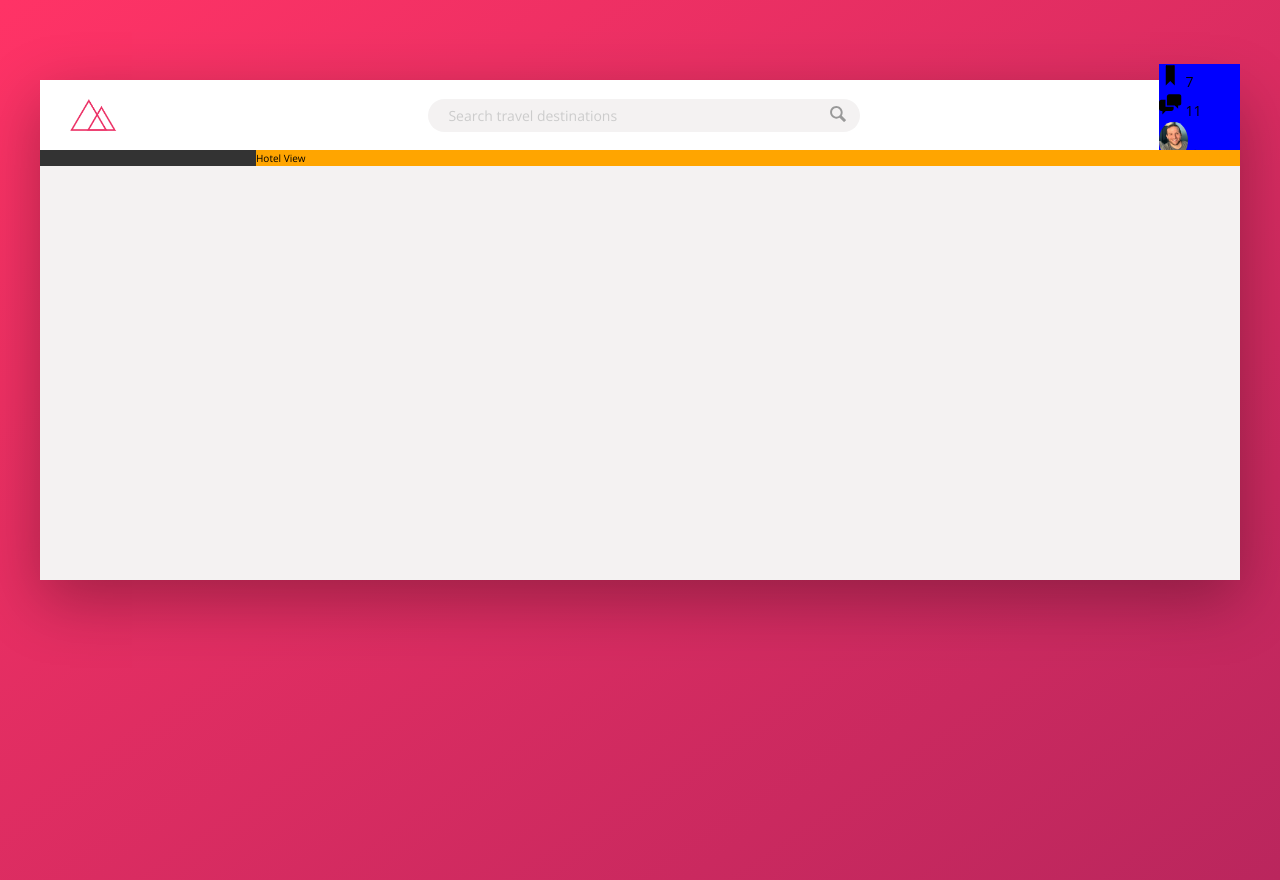
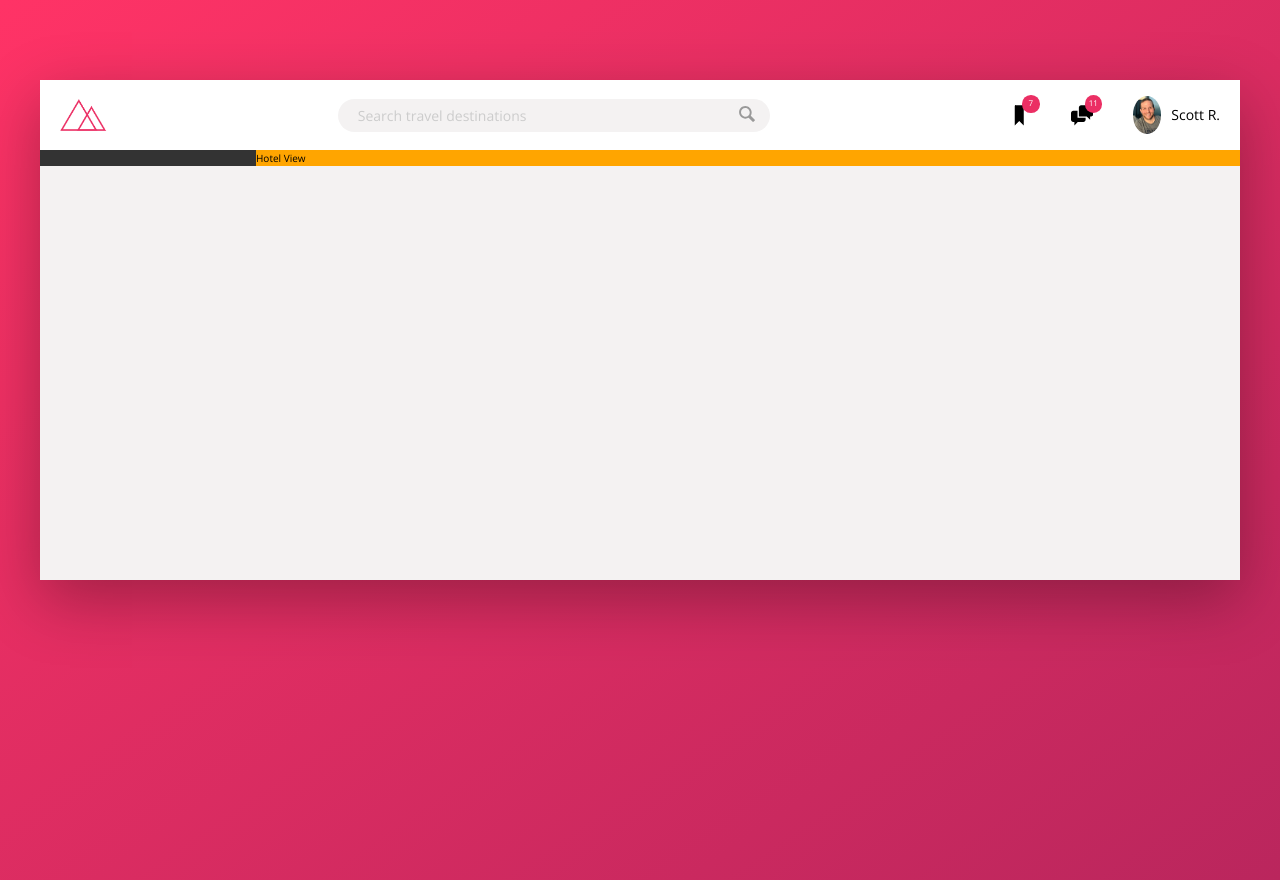
Before and after one commit to kimura-dev/Travel_site, a website: page Travel_Site/index.html in a window 1280 px wide. Drawn offline with nearby package versions, Linux system fonts and the light colour scheme.

Commit message:
finished styling user-nav and user-notifications

```diff
--- a/Travel_Site/index.html
+++ b/Travel_Site/index.html
@@ -30,7 +30,7 @@
                         </svg>
                         <span class="user-nav__notification">7</span>
                     </div>
-                    <div class="user-nav__icon-chat">
+                    <div class="user-nav__icon-box">
                         <svg class="user-nav__icon">
                             <use xlink:href="img/sprite.svg#icon-chat"></use>
                         </svg>
--- a/Travel_Site/sass/_components.scss
+++ b/Travel_Site/sass/_components.scss
@@ -2,7 +2,7 @@
 // LOGO
 .logo {
   height: 3.25rem;
-  margin-left: 3rem
+  margin-left: 2rem
 }
 
 
@@ -78,32 +78,56 @@
 ///////////////////////////////////////
 // USER-NAV
 .user-nav {
-  background-color: blue;
+  // Another nested flex item
+  align-self: stretch;
+  display: flex;
+  // vertically center
+  align-items: center;
 
+  //  > selects all of the direct children of user-nav
+  & > * {
+    padding: 0 2rem;
+    cursor: pointer;
+    height: 100%;
+    // Third level of flexbox nesting
+    display: flex;
+    align-items: center;
+  }
+
+  & > *:hover {
+    background-color: var(--color-grey-light-2);
+  }
 
   &__icon-box {
-
+    position: relative;
   }
 
   &__icon {
     height: 2.25rem;
     width: 2.25rem;
+    fill: var(--color-grey-dark-2);
   }
 
   &__notification {
+    font-size: .8rem;
+    height: 1.75rem;
+    width: 1.75rem;
+    border-radius: 50%;
+    background-color: var(--color-primary);
+    color: white;
+    position: absolute;
+    top: 1.5rem;
+    right: 1.1rem;
 
-  }
-
-  &__user {
-
+    // can use flex on texts as well - more nested flex items 4 levels
+    display: flex;
+    justify-content: center;
+    align-items: center;
   }
 
   &__user-photo {
     height: 3.75rem;
     border-radius: 50%;
-  }
-
-  &__user-name {
-
+    margin-right: 1rem;
   }
 }
```
Also changed, not shown: Travel_Site/css/style.css, Travel_Site/img/user.jpg (deleted).
